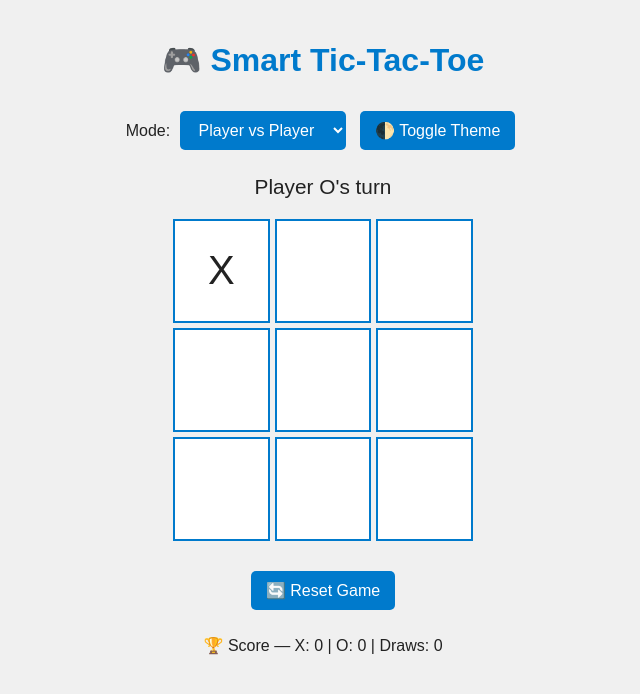
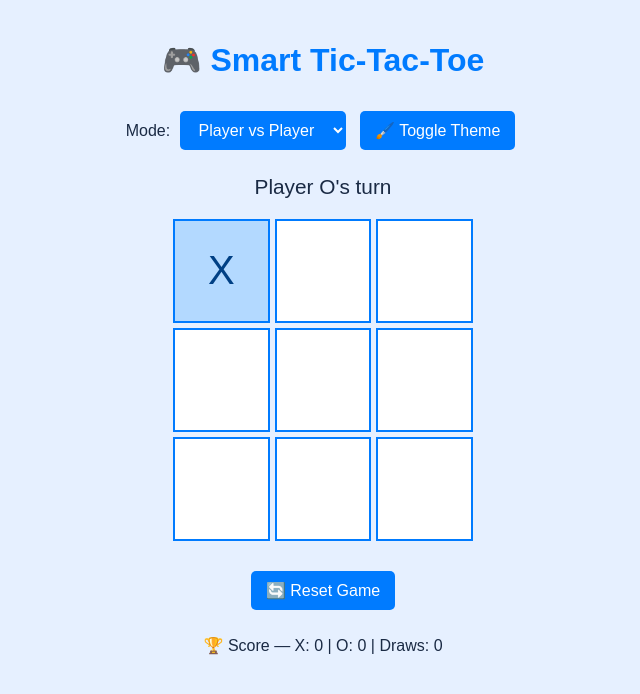
Before and after one commit to infostudent786/tic-tac-toe, a plain HTML site: page index.html in a window 1280 px wide. Both pictures are taken after a click on the element 538 px from the left and 270 px from the top of the page. Shown: the whole page, without its empty margins (317-957 px from the left). Drawn offline with Linux system fonts and the light colour scheme.

Commit message:
grk-5/updated

```diff
--- a/index.html
+++ b/index.html
@@ -1,29 +1,29 @@
 <!DOCTYPE html>
-<html lang="en" data-theme="light">
+<html lang="en" data-theme="classic">
 <head>
   <meta charset="UTF-8" />
   <meta name="viewport" content="width=device-width, initial-scale=1.0"/>
   <title>Smart Tic-Tac-Toe</title>
   <style>
     :root {
-      --bg-light: #f0f0f0;
-      --text-light: #222;
-      --bg-dark: #121212;
-      --text-dark: #f0f0f0;
-      --accent-light: #007acc;
-      --accent-dark: #00c0c0;
+      --bg-classic: #e6f0ff;
+      --text-classic: #1a2a44;
+      --accent-classic: #007bff;
+      --bg-vibrant: #f3e5ff;
+      --text-vibrant: #2d1b4e;
+      --accent-vibrant: #8a2be2;
     }
 
-    html[data-theme='light'] {
-      --bg: var(--bg-light);
-      --text: var(--text-light);
-      --accent: var(--accent-light);
+    html[data-theme='classic'] {
+      --bg: var(--bg-classic);
+      --text: var(--text-classic);
+      --accent: var(--accent-classic);
     }
 
-    html[data-theme='dark'] {
-      --bg: var(--bg-dark);
-      --text: var(--text-dark);
-      --accent: var(--accent-dark);
+    html[data-theme='vibrant'] {
+      --bg: var(--bg-vibrant);
+      --text: var(--text-vibrant);
+      --accent: var(--accent-vibrant);
     }
 
     body {
@@ -66,9 +66,21 @@
       transition: background 0.3s, transform 0.2s;
     }
 
-    .cell:hover {
+    .cell:hover:not(.x):not(.o) {
       background: #e0e0e0;
       transform: scale(1.05);
+    }
+
+    .cell.x {
+      background: #b3d9ff;
+      color: #004085;
+      transition: background 0.3s ease-in-out;
+    }
+
+    .cell.o {
+      background: #ffb3b3;
+      color: #850000;
+      transition: background 0.3s ease-in-out;
     }
 
     .status {
@@ -78,8 +90,8 @@
       animation: fadeIn 0.6s forwards;
     }
 
-    .winner { color: lime; }
-    .draw { color: orange; }
+    .winner { color: #28a745; }
+    .draw { color: #ff8c00; }
 
     button, select {
       padding: 10px 15px;
@@ -120,7 +132,7 @@
       <option value="computer">Player vs AI</option>
     </select>
   </label>
-  <button onclick="toggleTheme()">🌓 Toggle Theme</button>
+  <button onclick="toggleTheme()">🖌️ Toggle Theme</button>
 </div>
 
 <div class="status" id="status">Player X's turn</div>
@@ -159,7 +171,7 @@
     boardDiv.innerHTML = '';
     board.forEach((value, i) => {
       const cell = document.createElement('div');
-      cell.className = 'cell';
+      cell.className = `cell ${value ? value.toLowerCase() : ''}`;
       cell.textContent = value || '';
       cell.onclick = () => handleMove(i);
       boardDiv.appendChild(cell);
@@ -272,7 +284,7 @@
 
   function toggleTheme() {
     const html = document.documentElement;
-    html.dataset.theme = html.dataset.theme === 'dark' ? 'light' : 'dark';
+    html.dataset.theme = html.dataset.theme === 'classic' ? 'vibrant' : 'classic';
   }
 
   // Start
```
